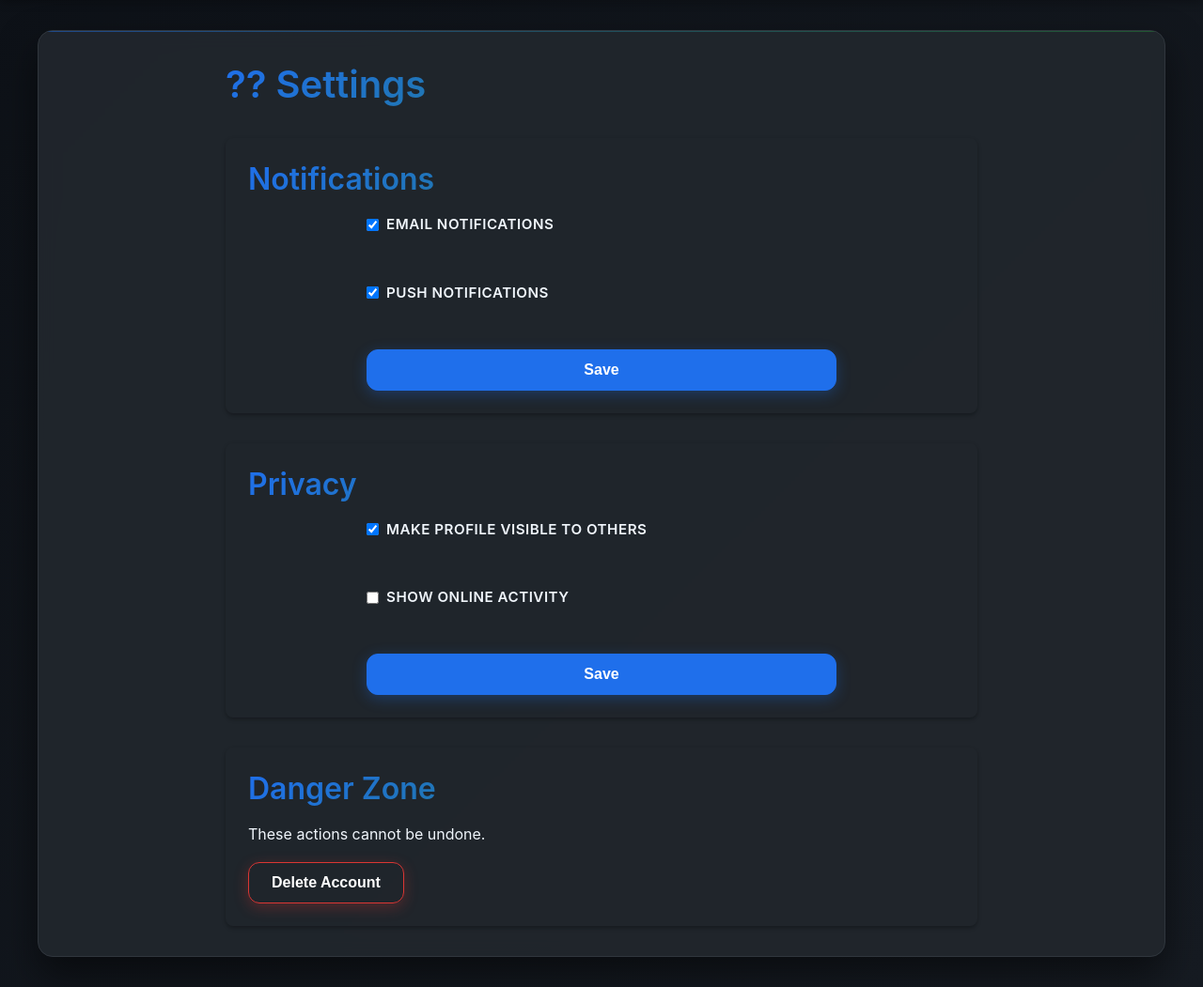
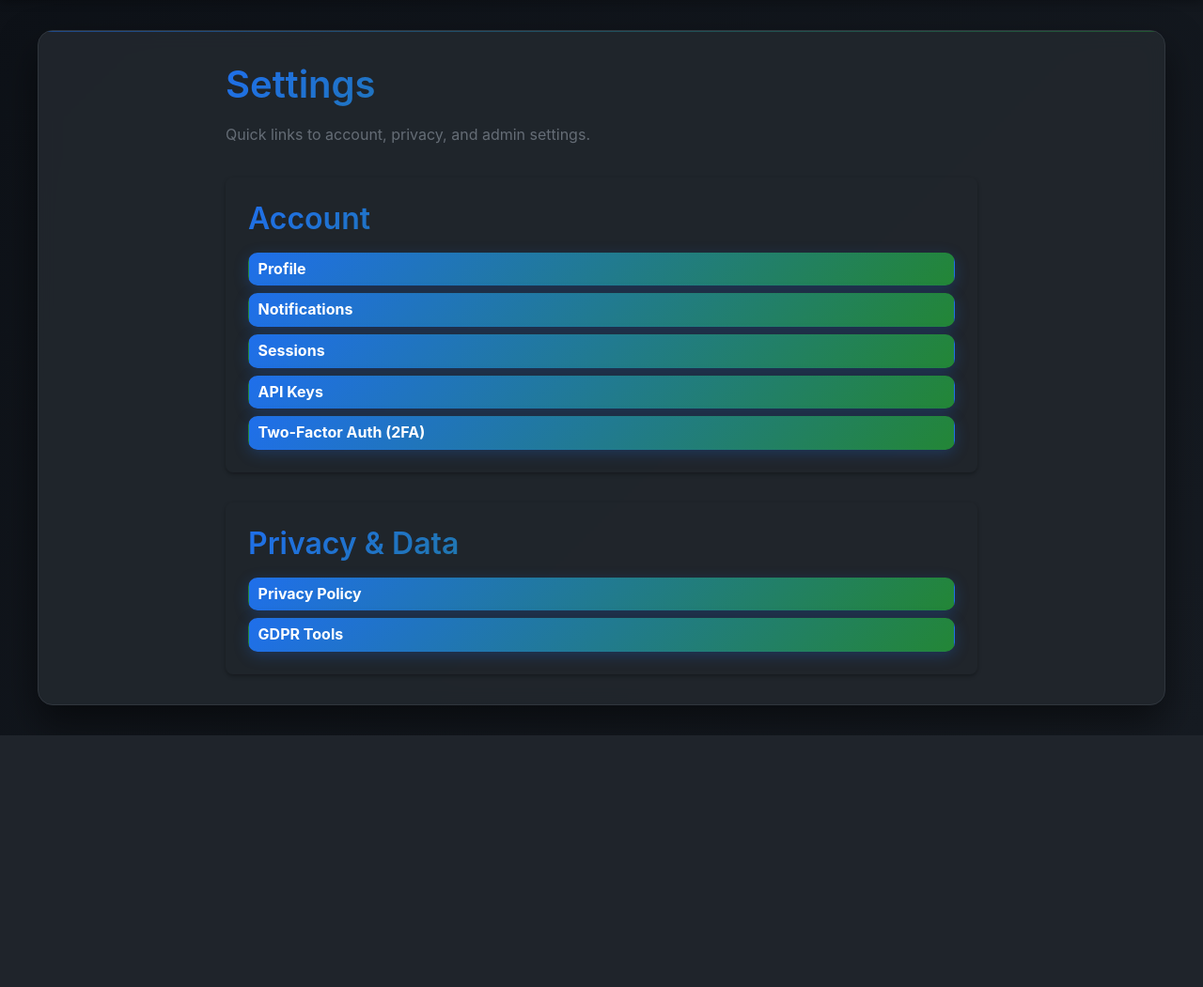
Before and after one commit to phillgates2/panel, a Flask app: page /settings in a window 1280 px wide. Shown: the part 114-1165 px from the top of the page at 94% size. After the commit the page ends 897 px from the top, so only its background shows below. Run offline with Flask 3, Linux system fonts and the light colour scheme; data that the repository does not hold is empty; parts of the project's set-up code (start-up, migrations or seed data) failed here and were passed over; some libraries are stand-ins or nearby versions.

Commit message:
Fix Ptero-Eggs sync CSRF/auth; expand Settings links

```diff
--- a/templates/settings.html
+++ b/templates/settings.html
@@ -1,63 +1,83 @@
 {% extends 'base.html' %}
 {% block content %}
 <div class="settings-page" role="main" aria-labelledby="settings-title">
-    <h1 id="settings-title">?? Settings</h1>
+    <h1 id="settings-title">Settings</h1>
+
+    <p class="text-muted">Quick links to account, privacy, and admin settings.</p>
 
     <div class="settings-grid">
-        <section class="settings-section" aria-labelledby="notifications-title">
-            <h2 id="notifications-title">Notifications</h2>
-            <form method="post" aria-label="Update notification settings">
-                <div class="form-group">
-                    <label>
-                        <input type="checkbox" name="email_notifications" checked>
-                        Email notifications
-                    </label>
-                </div>
-                <div class="form-group">
-                    <label>
-                        <input type="checkbox" name="push_notifications" checked>
-                        Push notifications
-                    </label>
-                </div>
-                <button type="submit" class="btn btn-primary">Save</button>
-            </form>
+        <section class="settings-section" aria-labelledby="account-title">
+            <h2 id="account-title">Account</h2>
+            <div class="settings-links" role="list">
+                {% if app and 'main.profile' in app.view_functions %}
+                <a role="listitem" class="settings-link" href="{{ url_for('main.profile') }}">Profile</a>
+                {% endif %}
+                {% if app and 'main.notifications' in app.view_functions %}
+                <a role="listitem" class="settings-link" href="{{ url_for('main.notifications') }}">Notifications</a>
+                {% endif %}
+                {% if app and 'account_sessions' in app.view_functions %}
+                <a role="listitem" class="settings-link" href="{{ url_for('account_sessions') }}">Sessions</a>
+                {% endif %}
+                {% if app and 'account_api_keys' in app.view_functions %}
+                <a role="listitem" class="settings-link" href="{{ url_for('account_api_keys') }}">API Keys</a>
+                {% endif %}
+                {% if app and 'account_2fa' in app.view_functions %}
+                <a role="listitem" class="settings-link" href="{{ url_for('account_2fa') }}">Two-Factor Auth (2FA)</a>
+                {% endif %}
+            </div>
         </section>
 
         <section class="settings-section" aria-labelledby="privacy-title">
-            <h2 id="privacy-title">Privacy</h2>
-            <form method="post" aria-label="Update privacy settings">
-                <div class="form-group">
-                    <label>
-                        <input type="checkbox" name="profile_visible" checked>
-                        Make profile visible to others
-                    </label>
-                </div>
-                <div class="form-group">
-                    <label>
-                        <input type="checkbox" name="activity_visible">
-                        Show online activity
-                    </label>
-                </div>
-                <button type="submit" class="btn btn-primary">Save</button>
-            </form>
+            <h2 id="privacy-title">Privacy & Data</h2>
+            <div class="settings-links" role="list">
+                {% if app and 'config.privacy' in app.view_functions %}
+                <a role="listitem" class="settings-link" href="{{ url_for('config.privacy') }}">Privacy Policy</a>
+                {% endif %}
+                {% if app and 'config.gdpr_tools' in app.view_functions %}
+                <a role="listitem" class="settings-link" href="{{ url_for('config.gdpr_tools') }}">GDPR Tools</a>
+                {% endif %}
+            </div>
         </section>
 
-        <section class="settings-section" aria-labelledby="danger-title">
-            <h2 id="danger-title">Danger Zone</h2>
-            <p>These actions cannot be undone.</p>
-            <button class="btn btn-danger" onclick="confirmDelete()">Delete Account</button>
+        {% if user and user.is_system_admin() %}
+        <section class="settings-section" aria-labelledby="admin-title">
+            <h2 id="admin-title">Admin</h2>
+            <div class="settings-links" role="list">
+                {% if app and 'admin.admin_servers' in app.view_functions %}
+                <a role="listitem" class="settings-link" href="{{ url_for('admin.admin_servers') }}">Server Management</a>
+                {% endif %}
+                {% if app and 'admin.admin_jobs' in app.view_functions %}
+                <a role="listitem" class="settings-link" href="{{ url_for('admin.admin_jobs') }}">Job Status</a>
+                {% endif %}
+                {% if app and 'config.ptero_eggs_browser' in app.view_functions %}
+                <a role="listitem" class="settings-link" href="{{ url_for('config.ptero_eggs_browser') }}">Ptero-Eggs Templates</a>
+                {% endif %}
+                {% if app and 'admin.admin_theme' in app.view_functions %}
+                <a role="listitem" class="settings-link" href="{{ url_for('admin.admin_theme') }}">Theme</a>
+                {% endif %}
+                {% if app and 'admin.admin_security' in app.view_functions %}
+                <a role="listitem" class="settings-link" href="{{ url_for('admin.admin_security') }}">Security</a>
+                {% endif %}
+                {% if app and 'admin.admin_audit' in app.view_functions %}
+                <a role="listitem" class="settings-link" href="{{ url_for('admin.admin_audit') }}">Audit Log</a>
+                {% endif %}
+                {% if app and 'security_settings' in app.view_functions %}
+                <a role="listitem" class="settings-link" href="{{ url_for('security_settings') }}">Security Settings</a>
+                {% endif %}
+                {% if app and 'admin_sessions' in app.view_functions %}
+                <a role="listitem" class="settings-link" href="{{ url_for('admin_sessions') }}">Sessions (Admin)</a>
+                {% endif %}
+                {% if app and 'admin_system_dashboard' in app.view_functions %}
+                <a role="listitem" class="settings-link" href="{{ url_for('admin_system_dashboard') }}">System Dashboard</a>
+                {% endif %}
+                {% if app and 'config.deployment_history' in app.view_functions %}
+                <a role="listitem" class="settings-link" href="{{ url_for('config.deployment_history') }}">Config Deployments</a>
+                {% endif %}
+            </div>
         </section>
+        {% endif %}
     </div>
 </div>
-
-<script>
-function confirmDelete() {
-    if (confirm('Are you sure you want to delete your account? This action cannot be undone.')) {
-        // Handle account deletion
-        alert('Account deletion not implemented yet.');
-    }
-}
-</script>
 
 <style>
 .settings-page {
@@ -84,20 +104,23 @@ function confirmDelete() {
     margin-bottom: 1rem;
 }
 
-.form-group {
-    margin-bottom: 1rem;
+.settings-links {
+    display: grid;
+    gap: 0.5rem;
 }
 
-.form-group label {
-    display: flex;
-    align-items: center;
-    gap: 0.5rem;
-    cursor: pointer;
+.settings-link {
+    display: block;
+    padding: 0.75rem 1rem;
+    border: 1px solid var(--border-color);
+    border-radius: 8px;
+    background: var(--card-bg);
+    text-decoration: none;
+    color: inherit;
 }
 
-.btn-danger {
-    background: var(--danger-color);
-    color: white;
+.settings-link:hover {
+    text-decoration: underline;
 }
 </style>
 {% endblock %}
```
Also changed, not shown: src/panel/routes_config.py (+23 -2 lines), templates/admin_ptero_eggs_browser.html (+25 -6 lines).
